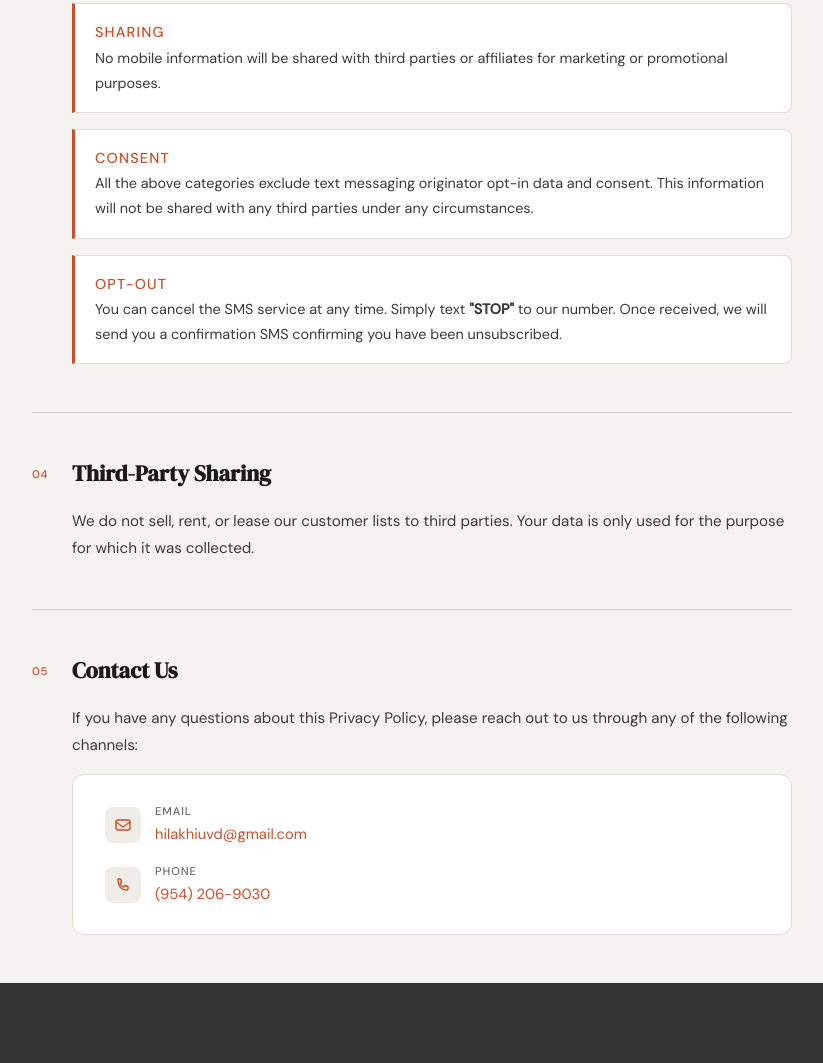
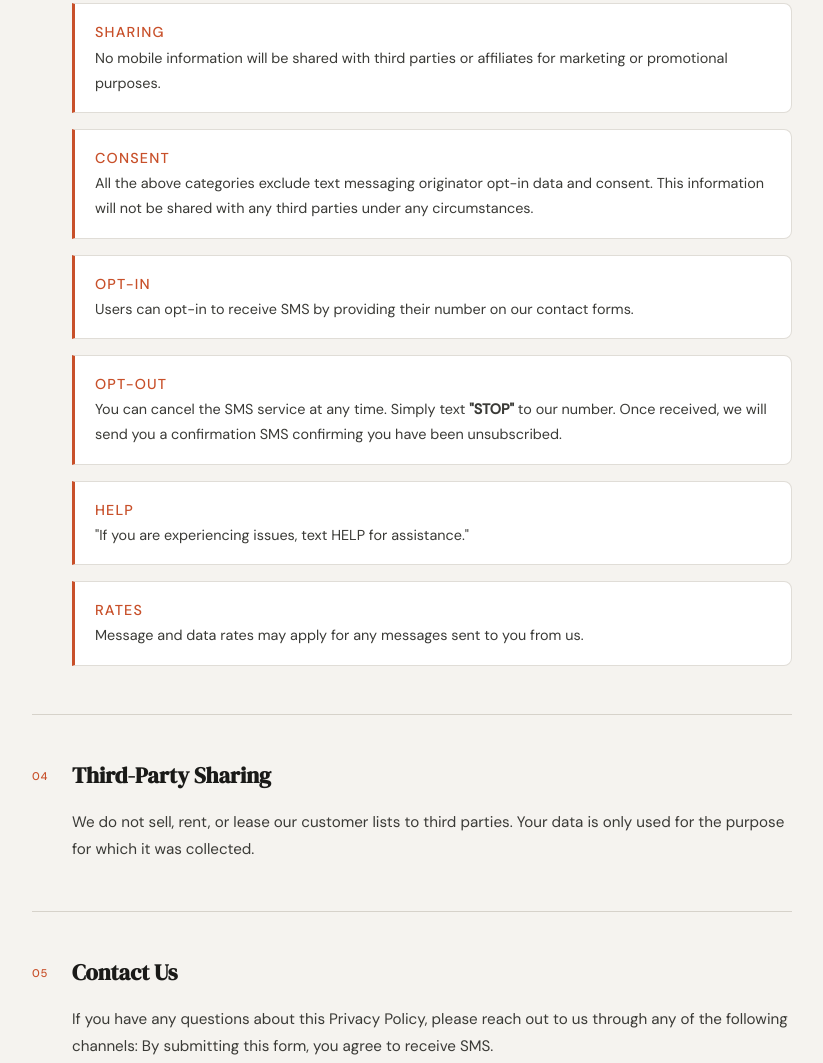
Before and after one commit to razashozab44/envirologisticsllc, a plain HTML site: page terms-policy.html in a window 1280 px wide. Shown: the part 1138-2201 px from the top of the page, without its empty margins (228-1051 px from the left). Drawn offline with nearby package versions, Linux system fonts and the light colour scheme.

Commit message:
Update terms-policy.html

```diff
--- a/terms-policy.html
+++ b/terms-policy.html
@@ -407,8 +407,20 @@
             <p>All the above categories exclude text messaging originator opt-in data and consent. This information will not be shared with any third parties under any circumstances.</p>
           </div>
           <div class="policy-item">
+            <p class="policy-item-label">Opt-In</p>
+            <p>Users can opt-in to receive SMS by providing their number on our contact forms.</p>
+          </div>
+          <div class="policy-item">
             <p class="policy-item-label">Opt-Out</p>
             <p>You can cancel the SMS service at any time. Simply text <strong>"STOP"</strong> to our number. Once received, we will send you a confirmation SMS confirming you have been unsubscribed.</p>
+          </div>
+          <div class="policy-item">
+            <p class="policy-item-label">Help</p>
+            <p> "If you are experiencing issues, text HELP for assistance."</p>
+          </div>
+          <div class="policy-item">
+            <p class="policy-item-label">Rates</p>
+            <p>Message and data rates may apply for any messages sent to you from us.</p>
           </div>
         </div>
       </div>
@@ -436,7 +448,7 @@
         <h2>Contact Us</h2>
       </div>
       <div class="section-body">
-        <p>If you have any questions about this Privacy Policy, please reach out to us through any of the following channels:</p>
+        <p>If you have any questions about this Privacy Policy, please reach out to us through any of the following channels: By submitting this form, you agree to receive SMS.</p>
         <div class="contact-card">
           <div class="contact-row">
             <div class="contact-icon">
```
